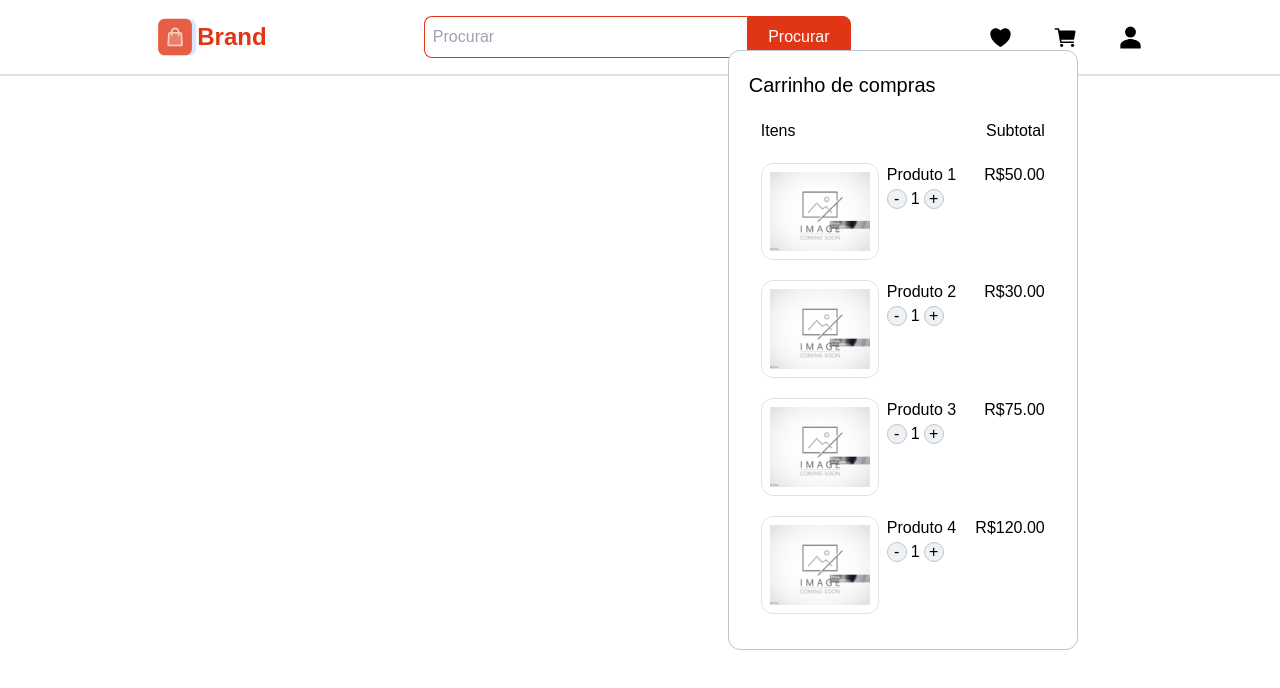
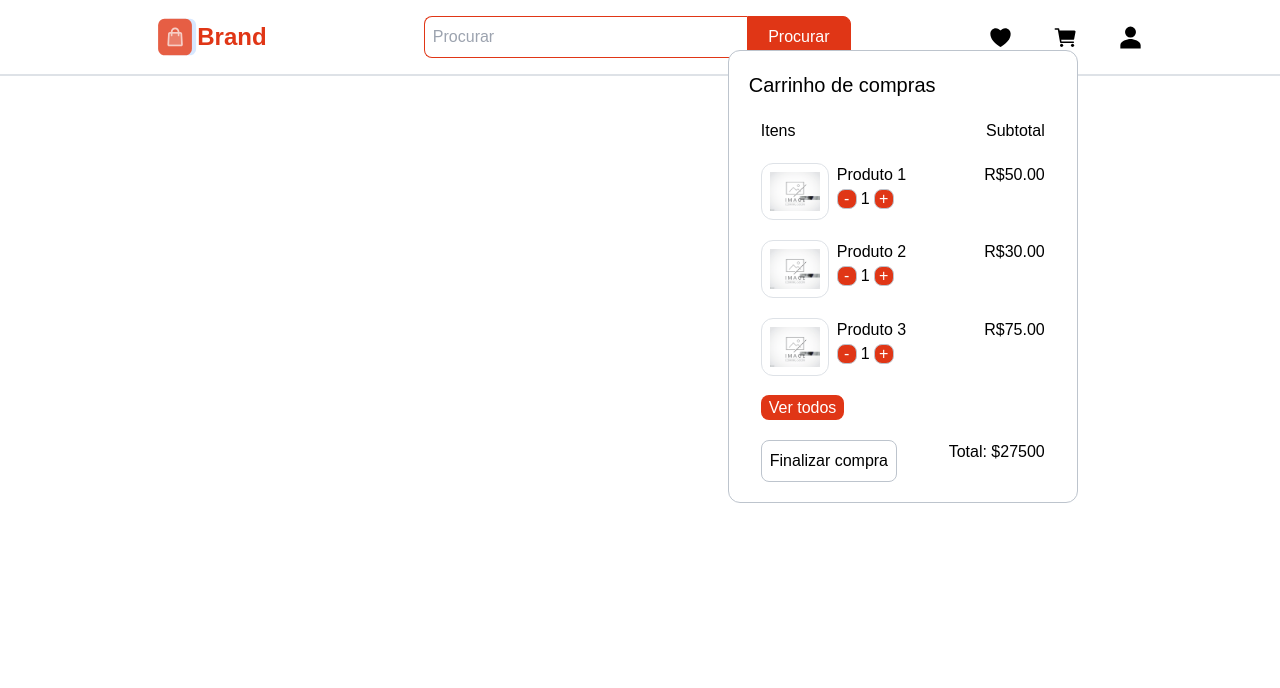
Before and after one commit to MatheusSCristo/ecommerce-front, a Next.js app: page / in a window 1280 px wide. Shown: the top 688 px of the page. Built offline with nearby package versions, Linux system fonts and the light colour scheme; a web font is replaced by a local one.

Commit message:
refactor:Improve cart design

```diff
--- /dev/null
+++ b/src/app/components/Navbar/Cart.tsx
@@ -0,0 +1,49 @@
+import React from "react";
+import CartProduct from "./CartProduct";
+import Link from "next/link";
+
+const getCartTotalPrice = (
+  products: { nome: string; priceInCents: number }[]
+) => {
+  return products.reduce((total, product) => total + product.priceInCents, 0);
+};
+
+const Cart = () => {
+  const products = [
+    { nome: "Produto 1", priceInCents: 5000 },
+    { nome: "Produto 2", priceInCents: 3000 },
+    { nome: "Produto 3", priceInCents: 7500 },
+    { nome: "Produto 4", priceInCents: 12000 },
+  ];
+
+  return (
+    <div className="absolute h-fit w-[350px] rounded-xl bg-white border border-gray-400 right-0 p-5 flex flex-col gap-5">
+      <h1 className="text-xl">Carrinho de compras</h1>
+      <div className="w-full justify-between flex px-3">
+        <h2>Itens</h2>
+        <h2>Subtotal</h2>
+      </div>
+      {products.map((product, index) => {
+        if (index < 3) return <CartProduct product={product} />;
+      })}
+      {products.length > 3 && (
+        <div className="px-3">
+          <Link
+            href="/"
+            className="py-1 px-2 bg-strongOrange text-white w-fit rounded-lg"
+          >
+            Ver todos
+          </Link>
+        </div>
+      )}
+      <div className="px-3 justify-between w-full flex ">
+        <button className="p-2 rounded-lg border border-gray-400">
+          Finalizar compra
+        </button>
+        <span>Total: ${getCartTotalPrice(products)}</span>
+      </div>
+    </div>
+  );
+};
+
+export default Cart;
--- a/src/app/components/Navbar/CartProduct.tsx
+++ b/src/app/components/Navbar/CartProduct.tsx
@@ -9,28 +9,28 @@ const CartProduct = ({
   const [quantity, setQuantity] = useState(1);
 
   return (
-    <div className="flex w-full px-3 justify-between">
+    <div className="flex w-full px-3 justify-between" key={product.nome}>
       <div className="flex gap-2 ">
         <div className="p-2 border border-gray-300 rounded-xl">
           <Image
             src="/images/notFoundImage.jpg"
             alt=""
-            width={100}
-            height={100}
+            width={50}
+            height={50}
           />
         </div>
         <div>
           <h1>{product.nome}</h1>
           <div className="flex items-center gap-1">
             <button
-              className="rounded-full bg-gray-200 w-[20px] h-[20px] flex items-center justify-center border-gray-400 border "
+              className="rounded-lg bg-strongOrange text-white w-[20px] h-[20px] flex items-center justify-center border-gray-400 border "
               onClick={() => setQuantity((prevState) => prevState - 1)}
             >
               -
             </button>
             <h2>{quantity}</h2>
             <button
-              className="rounded-full bg-gray-200 w-[20px] h-[20px] flex items-center justify-center border-gray-400 border "
+              className="rounded-lg bg-strongOrange text-white w-[20px] h-[20px] flex items-center justify-center border-gray-400 border "
               onClick={() => setQuantity((prevState) => prevState + 1)}
             >
               +
--- a/src/app/components/Navbar/Icons.tsx
+++ b/src/app/components/Navbar/Icons.tsx
@@ -2,17 +2,13 @@ import Image from "next/image";
 import React, { useState } from "react";
 import { IoCart, IoHeart, IoPersonSharp } from "react-icons/io5";
 import CartProduct from "./CartProduct";
+import Link from "next/link";
+import Cart from "./Cart";
 
 const Icons = () => {
   const [accountDesktopIsOpen, setAccountDesktopIsOpen] = useState(false);
   const [cartMenuIsOpen, setCartMenuIsOpen] = useState(true);
 
-  const products = [
-    { nome: "Produto 1", priceInCents: 5000 },
-    { nome: "Produto 2", priceInCents: 3000 },
-    { nome: "Produto 3", priceInCents: 7500 },
-    { nome: "Produto 4", priceInCents: 12000 },
-  ];
 
   return (
     <div className="md:flex gap-10 hidden">
@@ -21,19 +17,11 @@ const Icons = () => {
         className="relative"
         onMouseEnter={() => setCartMenuIsOpen(true)}
         onMouseLeave={() => setCartMenuIsOpen(false)}
+        onClick={() => setCartMenuIsOpen((prevState) => !prevState)}
       >
         <IoCart size={25} className="hover:scale-[1.2]" />
         {cartMenuIsOpen && (
-          <div className="absolute h-[600px] w-[350px] rounded-xl bg-white border border-gray-400 right-0 p-5 flex flex-col gap-5">
-            <h1 className="text-xl">Carrinho de compras</h1>
-            <div className="w-full justify-between flex px-3">
-              <h2>Itens</h2>
-              <h2>Subtotal</h2>
-            </div>
-            {products.map((product) => (
-              <CartProduct product={product}/>
-            ))}
-          </div>
+          <Cart/>
         )}
       </div>
       <div
--- a/src/app/components/Navbar/index.tsx
+++ b/src/app/components/Navbar/index.tsx
@@ -6,10 +6,12 @@ import { IoPersonSharp, IoCart, IoMenu } from "react-icons/io5";
 
 import MobileMenu from "./MobileMenu";
 import Icons from "./Icons";
+import Cart from "./Cart";
 
 const  Navbar = () => {
   const [search, setSearch] = useState("");
   const [accountMobileIsOpen, setMenuMobileIsOpen] = useState(false);
+  const [cartMobileIsOpen,setCartMobileIsOpen]=useState(true);
 
   return (
     <header className="sticky top-0 flex flex-col gap-2 md:gap-0 md:flex-row md:items-center w-full justify-evenly py-4 border-b-gray-300 border-b-2 relative">
@@ -30,7 +32,6 @@ const  Navbar = () => {
         </div>
         <div className="flex gap-10 md:hidden">
           <IoCart size={25} className="hover:scale-[1.2]" />
-          <IoPersonSharp size={25} className="hover:scale-[1.2]" />
         </div>
       </div>
       <div className="flex w-full md:w-1/3 px-5 md:px-0">
```
